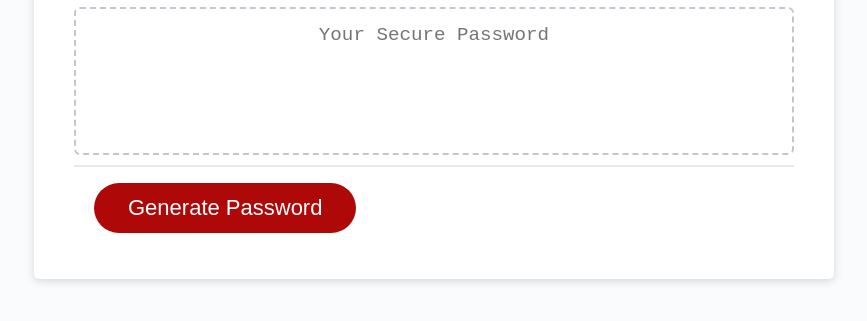
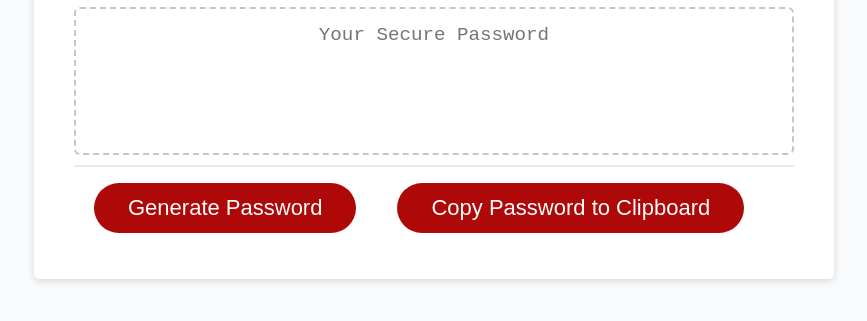
Before and after one commit to yarocruz/password-generator, a plain HTML site: page develop/index.html in a window 1280 px wide. Shown: the part 241-562 px from the top of the page, without its empty margins (206-1073 px from the left). Drawn offline with Linux system fonts and the light colour scheme.

Commit message:
added copy buttom to html

```diff
--- a/develop/index.html
+++ b/develop/index.html
@@ -1,5 +1,6 @@
 <!DOCTYPE html>
 <html lang="en">
+
 <head>
   <meta charset="UTF-8" />
   <meta name="viewport" content="width=device-width, initial-scale=1.0" />
@@ -7,6 +8,7 @@
   <title>Password Generator</title>
   <link rel="stylesheet" href="style.css" />
 </head>
+
 <body>
   <div class="wrapper">
     <header>
@@ -17,18 +19,15 @@
         <h2>Generate a Password</h2>
       </div>
       <div class="card-body">
-          <textarea
-            readonly
-            id="password"
-            placeholder="Your Secure Password"
-            aria-label="Generated Password"
-          ></textarea>
+        <textarea readonly id="password" placeholder="Your Secure Password" aria-label="Generated Password"></textarea>
       </div>
       <div class="card-footer">
         <button id="generate" class="btn">Generate Password</button>
+        <button id="copy" class="btn">Copy Password to Clipboard</button>
       </div>
     </div>
   </div>
   <script src="script.js"></script>
 </body>
+
 </html>
--- a/develop/script.js
+++ b/develop/script.js
@@ -27,7 +27,7 @@ function generatePassword(arr, number) {
 
 // Write password to the #password input
 function writePassword() {
-	// This line that checks if the numbers typed are actual numbers is not working as intended
+
 	let numberOfCharacters = parseInt(prompt('How many characters do you want the password to be'));
 
 	if (numberOfCharacters < 8 || numberOfCharacters > 128) {
```
Lines whose indentation alone changed are shown as unchanged.
